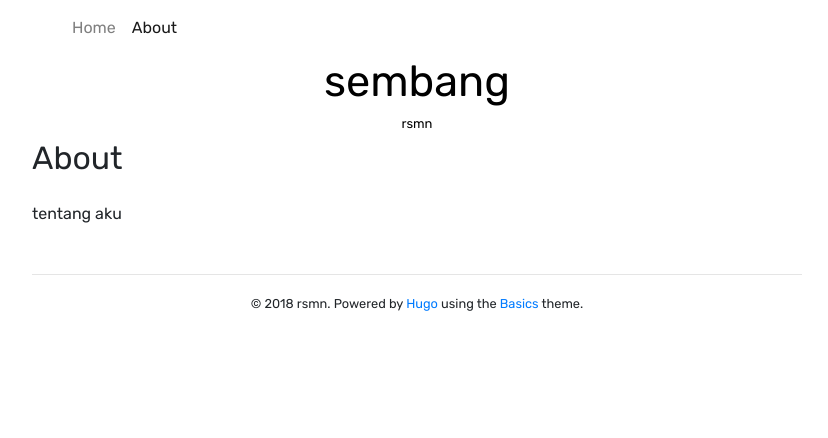
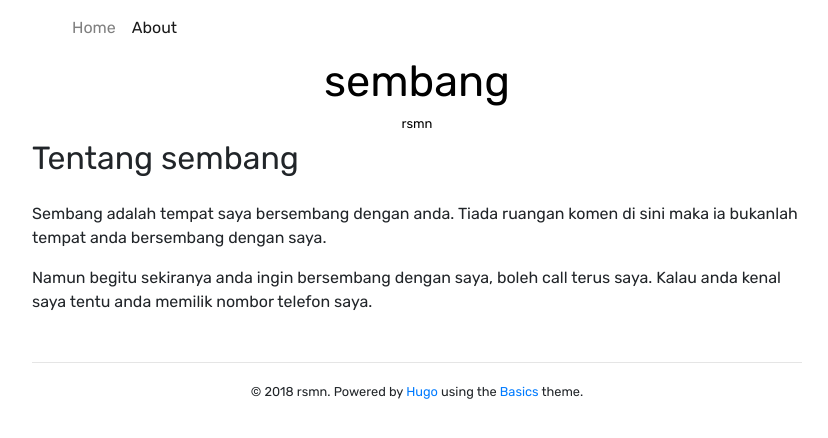
Before and after one commit to rsmn/rsmn.github.io, a plain HTML site: page about/index.html in a window 1280 px wide. Shown: the whole page, without its empty margins (223-1051 px from the left). Drawn offline with nearby package versions, Linux system fonts and the light colour scheme.

Commit message:
quick push

```diff
--- a/about/index.html
+++ b/about/index.html
@@ -10,7 +10,7 @@
         <link href="https://fonts.googleapis.com/css?family=Ubuntu|Ubuntu+Mono" rel="stylesheet">
         <link href="https://fonts.googleapis.com/css?family=Rubik" rel="stylesheet">
 
-        <title>About</title>
+        <title>Tentang sembang</title>
 
         <link rel="stylesheet" href="/css/stylesheet.css">
     </head>
@@ -44,10 +44,12 @@
 
 
 <div class="blog-post">
-  <h1>About</h1>
+  <h1>Tentang sembang</h1>
 
   <div class="blog-post-content">
-    <p>tentang aku</p>
+    <p>Sembang adalah tempat saya bersembang dengan anda. Tiada ruangan komen di sini maka ia bukanlah tempat anda bersembang dengan saya.</p>
+
+<p>Namun begitu sekiranya anda ingin bersembang dengan saya, boleh call terus saya. Kalau anda kenal saya tentu anda memilik nombor telefon saya.</p>
 
   </div>
 </div>
--- a/index.xml
+++ b/index.xml
@@ -12,12 +12,13 @@
 
 
     <item>
-      <title>About</title>
+      <title>Tentang sembang</title>
       <link>/about/</link>
       <pubDate>Tue, 25 Sep 2018 22:20:22 +0800</pubDate>
 
       <guid>/about/</guid>
-      <description>tentang aku</description>
+      <description>Sembang adalah tempat saya bersembang dengan anda. Tiada ruangan komen di sini maka ia bukanlah tempat anda bersembang dengan saya.
+Namun begitu sekiranya anda ingin bersembang dengan saya, boleh call terus saya. Kalau anda kenal saya tentu anda memilik nombor telefon saya.</description>
     </item>
 
     <item>
```
